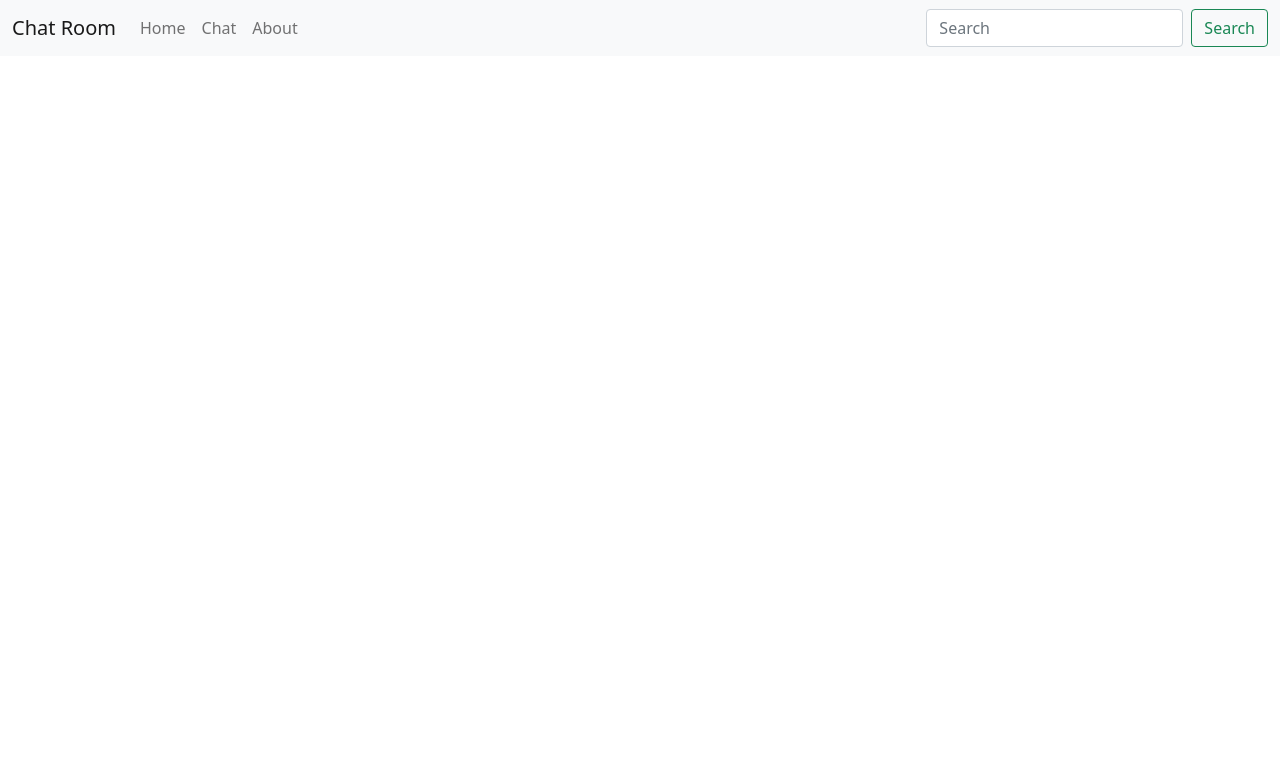
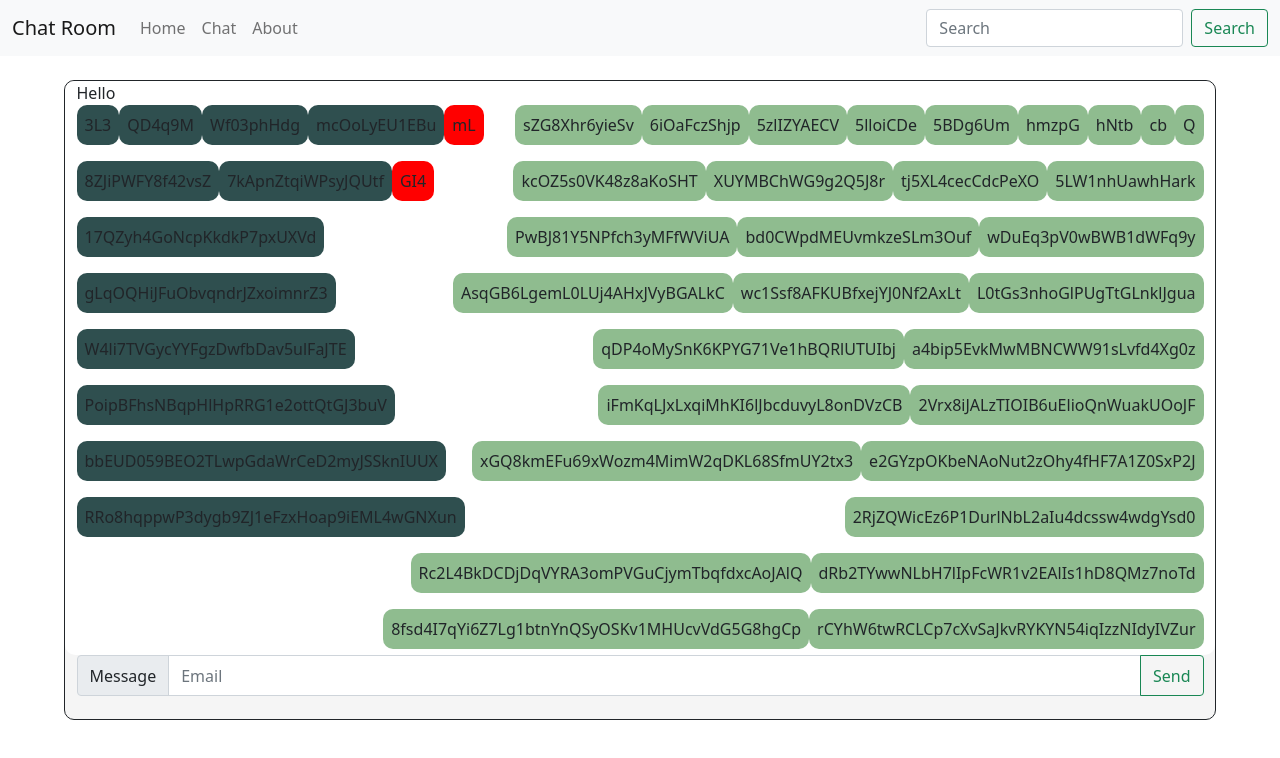
Before and after one commit to shlomoNeuberger/Live-Chat, a React (Create React App) app in the folder client/: page /chat in a window 1280 px wide. Shown: the top 758 px of the page. Built offline with nearby package versions, Linux system fonts and the light colour scheme.

Commit message:
Chat component added

```diff
--- /dev/null
+++ b/client/src/components/chat/Chat.css
@@ -0,0 +1,41 @@
+.outer-box{
+    background-color: whitesmoke;
+    border: 1px;
+    border-radius: 10px;
+    border-style: solid;
+    width: 90vw;
+    height: 80vh;
+}
+
+.chat-box-feild{
+    background-color: white;
+    padding: 0 1% 2% 1%;
+    width: 100%;
+    height: 90%;
+    border-radius: 10px;
+}
+
+.chat-box-message{
+    padding: 0 1% 2% 1%;
+    width: 100%;
+    height: 10%;
+    border-radius: 10px;
+}
+
+.d-inline-flex.msg{
+    border-radius: 10px;
+    padding: 0.5rem;
+}
+.d-inline-flex.msg.in{
+    float: right;
+    background-color: darkseagreen;
+    align-self: flex-end;
+}
+.d-inline-flex.msg.out{
+    float: left;
+    background-color: darkslategrey;
+
+}
+.d-inline-flex.msg.join{
+    background-color: red;
+}
--- a/client/src/components/chat/Chat.js
+++ b/client/src/components/chat/Chat.js
@@ -1,10 +1,50 @@
 import React from 'react'
+import './Chat.css'
+function makeid(length) {
+    var result = [];
+    var characters = 'ABCDEFGHIJKLMNOPQRSTUVWXYZabcdefghijklmnopqrstuvwxyz0123456789';
+    var charactersLength = characters.length;
+    for (var i = 0; i < length; i++) {
+        result.push(characters.charAt(Math.floor(Math.random() *
+            charactersLength)));
+    }
+    return result.join('');
+}
+function Users() {
+    let msg = []
+    for (let index = 1; index < 50; index++) {
+        if (index % 3) {
+            msg.push({ index: makeid(index), style: "d-inline-flex msg in" })
+        } else if (index % 7) {
+            msg.push({ index: makeid(index), style: "d-inline-flex  msg out" })
+        }
+        else {
+            msg.push({ index: makeid(index % 10 + 1), style: "d-inline-flex  msg join" })
+        }
+    }
+    const v = msg.map(m => <div className="a"><p className={m.style}>{`${m.index}`}</p></div>)
 
-function Users() {
+
     return (
-        <div>
-
-        </div>
+        <div className="container-fluid" >
+            <div className="outer-box  mx-auto ">
+                <div className="chat-box-feild overflow-auto">
+                    <span>Hello</span>
+                    {v}
+                </div>
+                <div className="input-group mb-3 chat-box-message">
+                    <span className="input-group-text" id="basic-addon1">Message</span>
+                    <input
+                        type="email"
+                        name="email"
+                        className="form-control"
+                        placeholder="Email"
+                        aria-label="Email"
+                        aria-describedby="basic-addon1" />
+                    <button type="submit" className="btn btn-outline-success" >Send</button>
+                </div>
+            </div>
+        </div >
     )
 }
 
```
